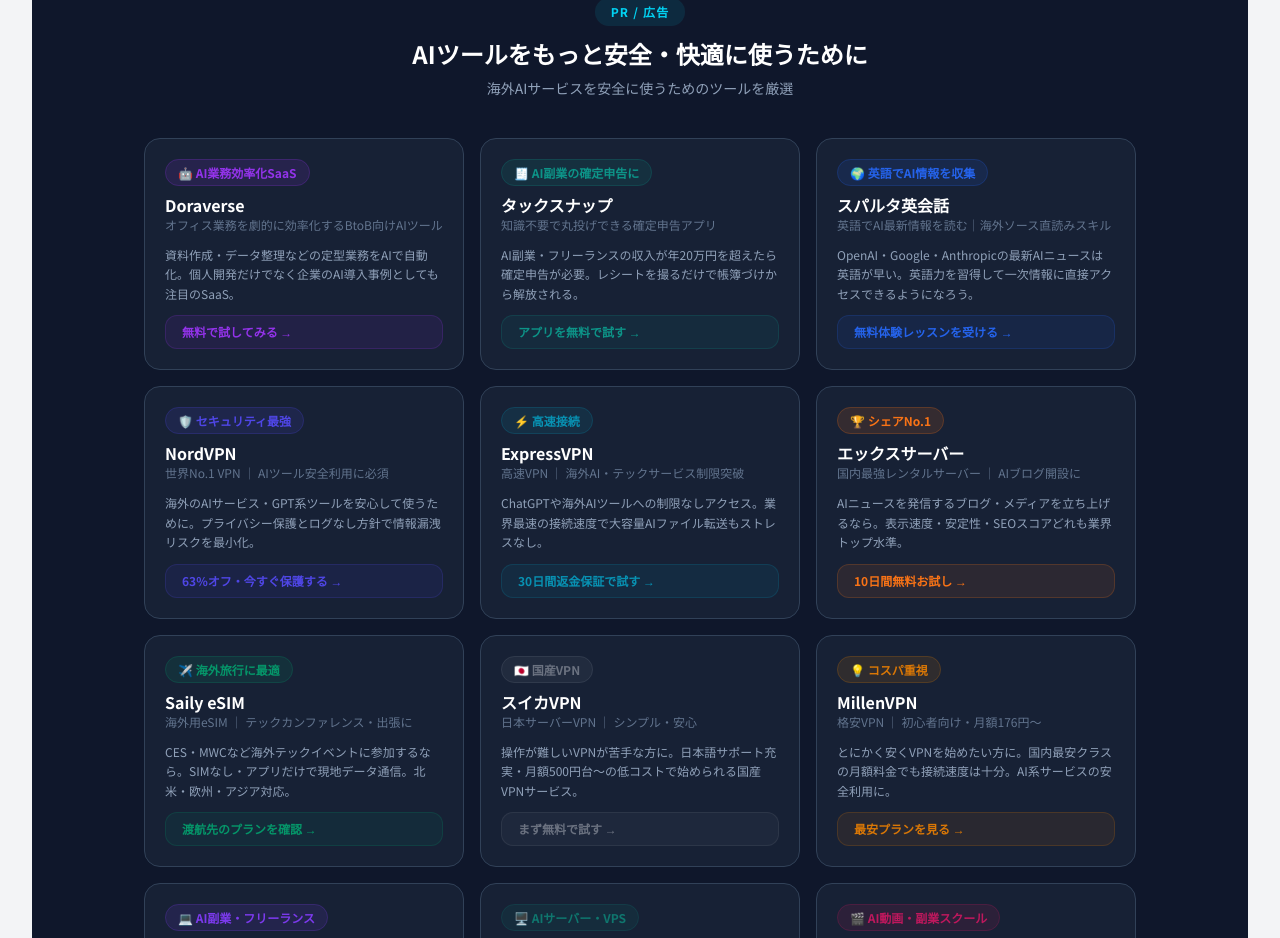
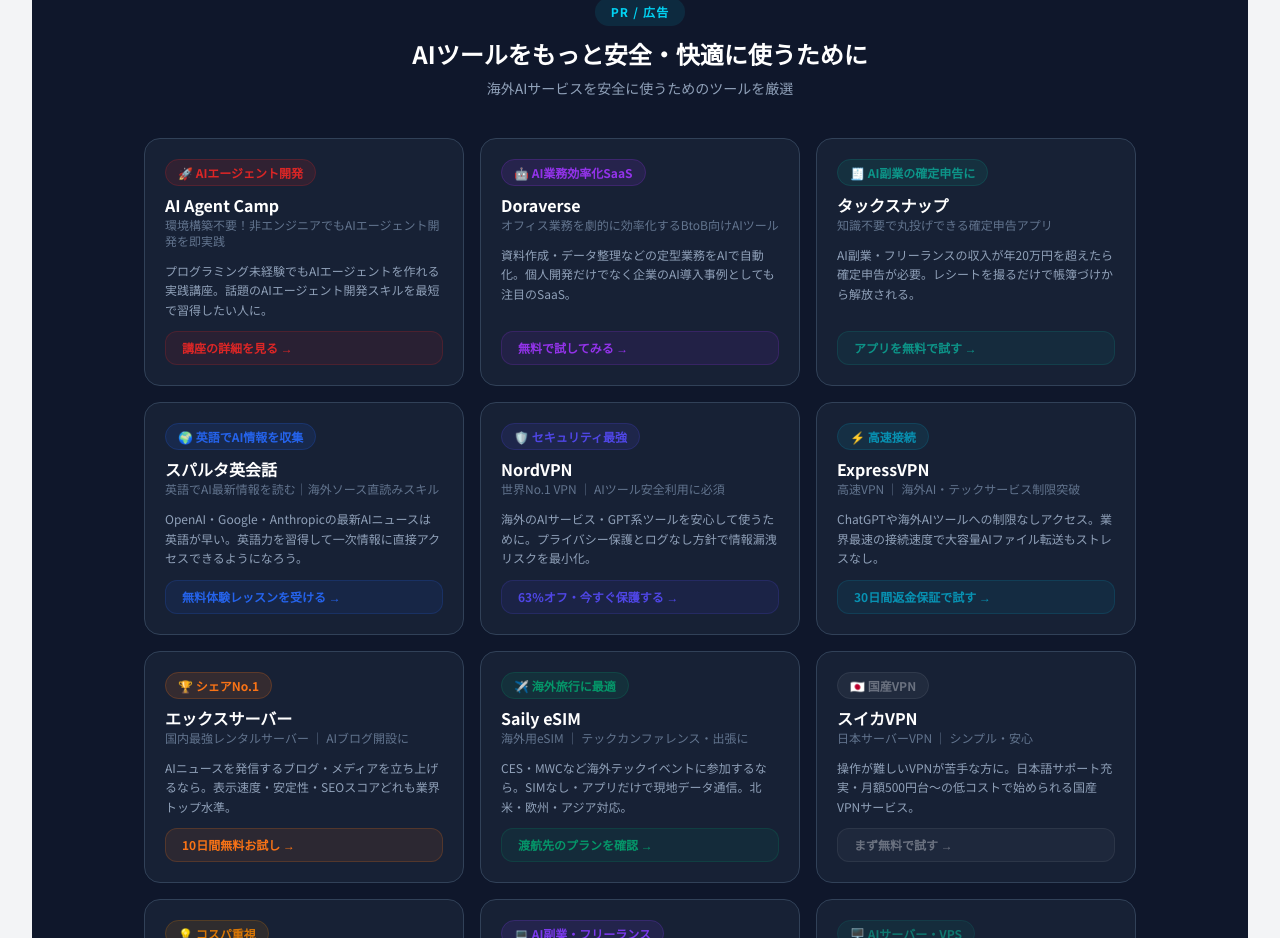
Before and after one commit to tz20262026/ai-news-site, a Next.js app: page / in a window 1280 px wide. Shown: the part 3648-4586 px from the top of the page. Built offline with nearby package versions, Linux system fonts and the light colour scheme; no server answers.

Commit message:
feat: A8新規承認案件AI Agent Campを追加(成果報酬5,000円)

```diff
--- a/src/components/AffiliateSectionAiNews.tsx
+++ b/src/components/AffiliateSectionAiNews.tsx
@@ -1,6 +1,17 @@
 "use client";
 
 const items = [
+  {
+    // 2026-07-22追加・成果報酬5,000円(新規有料プラン購入)・非エンジニア向けAIエージェント開発講座
+    href: "https://px.a8.net/svt/ejp?a8mat=4B82L5+APSWS2+5VRC+5YJRM",
+    badge: "🚀 AIエージェント開発",
+    badgeColor: "#dc2626",
+    title: "AI Agent Camp",
+    tagline: "環境構築不要！非エンジニアでもAIエージェント開発を即実践",
+    desc: "プログラミング未経験でもAIエージェントを作れる実践講座。話題のAIエージェント開発スキルを最短で習得したい人に。",
+    cta: "講座の詳細を見る →",
+    color: "#dc2626",
+  },
   {
     // 2026-07-17追加・成果報酬7,200円・BtoB向けAI業務効率化SaaS
     href: "https://px.a8.net/svt/ejp?a8mat=4B82L5+B0IPO2+5UU0+5YJRM",
```
